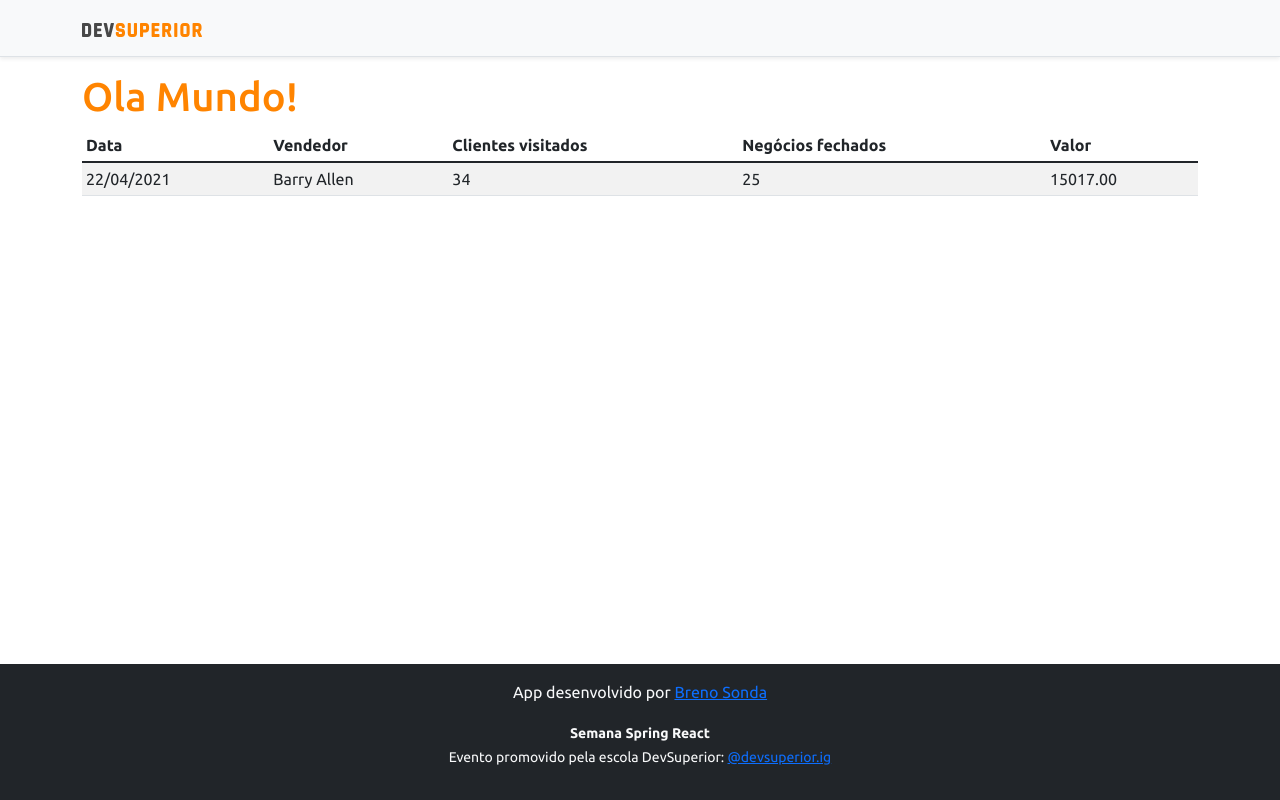
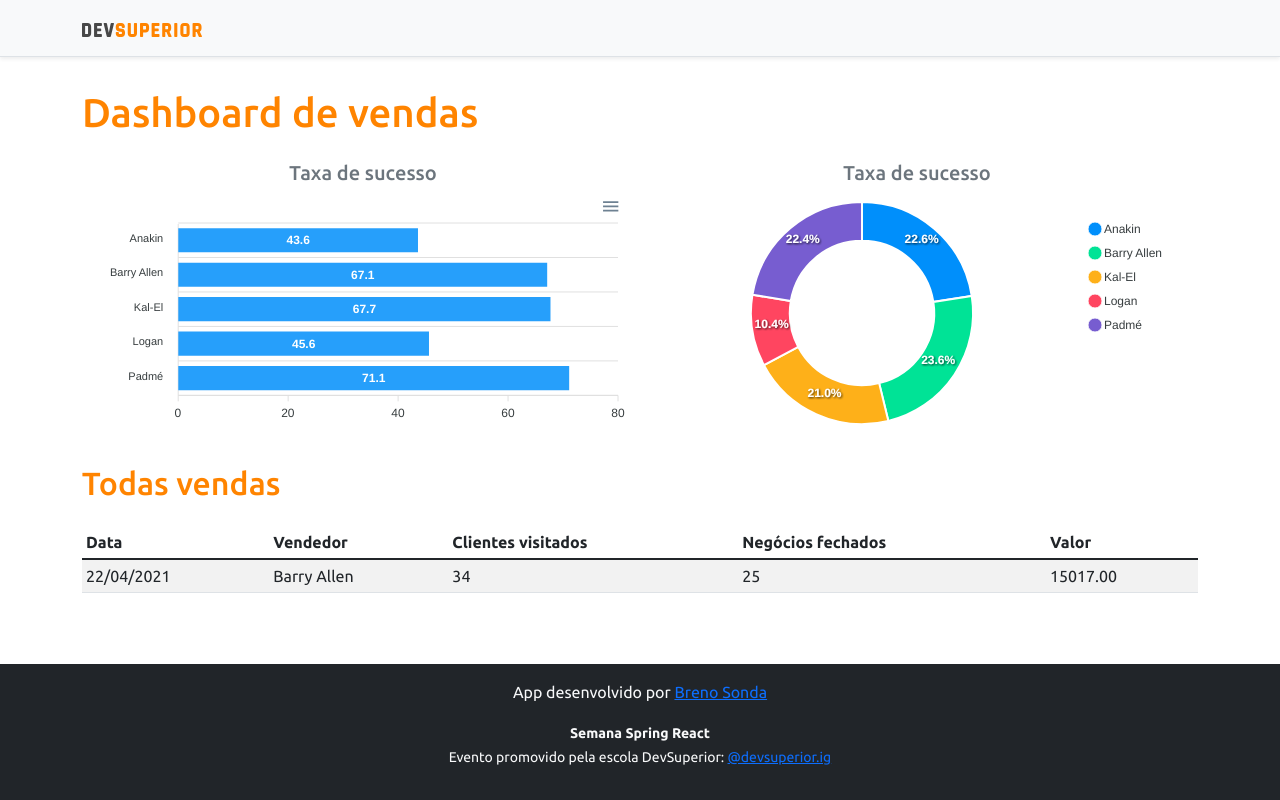
Before and after one commit to bMoki/projeto-sds3, a React (Create React App) app in the folder frontend/: page / in a window 1280 px wide. Built offline with nearby package versions, Linux system fonts and the light colour scheme.

Commit message:
static charts

```diff
--- a/frontend/package.json
+++ b/frontend/package.json
@@ -11,8 +11,10 @@
     "@types/node": "^12.0.0",
     "@types/react": "^17.0.0",
     "@types/react-dom": "^17.0.0",
+    "apexcharts": "^3.28.1",
     "bootstrap": "^5.1.1",
     "react": "^17.0.2",
+    "react-apexcharts": "^1.3.9",
     "react-dom": "^17.0.2",
     "react-scripts": "4.0.3",
     "typescript": "^4.1.2",
--- a/frontend/src/App.tsx
+++ b/frontend/src/App.tsx
@@ -2,16 +2,33 @@
 import NavBar from 'components/navbar';
 import DataTable from 'components/DataTable';
 import React from 'react';
+import BarChart from 'components/BarChart';
+import DonutChart from 'components/DonutChart';
 
 function App() {
   return (
     <>
       <NavBar />
       <div className='container'>
-        <h1 className="text-primary">Ola Mundo!</h1>
-        <DataTable/>
+        <h1 className="text-primary py-3">Dashboard de vendas</h1>
+
+        <div className="row px-3">
+          <div className="col-sm-6">
+            <h5 className="text-center text-secondary">Taxa de sucesso</h5>
+            <BarChart />
+          </div>
+          <div className="col-sm-6">
+            <h5 className="text-center text-secondary">Taxa de sucesso</h5>
+            <DonutChart />
+          </div>
+        </div>
+        <div className="py-3">
+          <h2 className="text-primary">Todas vendas</h2>
+
+        </div>
+        <DataTable />
       </div>
-      <Footer/>
+      <Footer />
     </>
   );
 
--- /dev/null
+++ b/frontend/src/components/BarChart/index.tsx
@@ -0,0 +1,35 @@
+import React from 'react';
+import Chart from 'react-apexcharts';
+
+
+function BarChart() {
+    const options = {
+        plotOptions: {
+            bar: {
+                horizontal: true,
+            }
+        },
+    };
+
+    const mockData = {
+        labels: {
+            categories: ['Anakin', 'Barry Allen', 'Kal-El', 'Logan', 'Padmé']
+        },
+        series: [
+            {
+                name: "% Sucesso",
+                data: [43.6, 67.1, 67.7, 45.6, 71.1]
+            }
+        ]
+    };
+    return (
+       <Chart
+            options={{...options, xaxis:mockData.labels}}
+            series={mockData.series}
+            type="bar"
+            height="240"
+       />
+    );
+}
+
+export default BarChart;
--- /dev/null
+++ b/frontend/src/components/DonutChart/index.tsx
@@ -0,0 +1,26 @@
+import React from 'react';
+import Chart from 'react-apexcharts';
+
+
+function DonutChart() {
+    const mockData = {
+        series: [477138, 499928, 444867, 220426, 473088],
+        labels: ['Anakin', 'Barry Allen', 'Kal-El', 'Logan', 'Padmé']
+    }
+
+    const options = {
+        legend: {
+            show: true
+        }
+    }
+    return (
+       <Chart
+            options={{...options, labels:mockData.labels}}
+            series={mockData.series}
+            type="donut"
+            height="240"
+       />
+    );
+}
+
+export default DonutChart;
```
Also changed, not shown: 1 other file (tests, documents, lock files or other folders).
